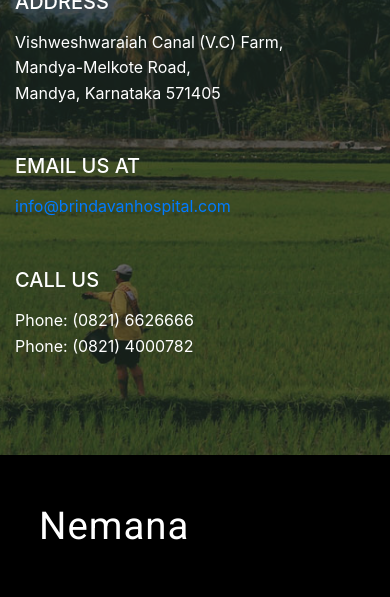
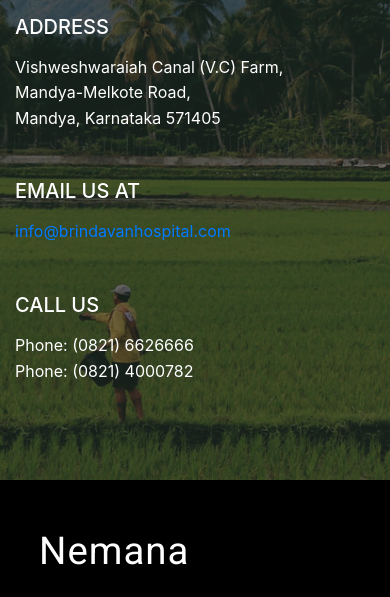
Before and after one commit to yadhun/nemana-agro, a PHP site: page / in a window 390 px wide. Shown: the part 5903-6500 px from the top of the page. Run offline with PHP 8.4, Linux system fonts and the light colour scheme.

Commit message:
Update index.php

```diff
--- a/index.php
+++ b/index.php
@@ -476,7 +476,7 @@
                             </div>
                         </div>
                         <div class="col-md-1"></div>
-                        <div class="col-md-5 element-animate">
+                        <div class="col-md-5 element-animate" style="margin-top: 25px;">
 
                           <h5 class="text-uppercase mb-3" style="color:#fff;">Address</h5>
                           <p class="mb-5" style="color:#fff;">Vishweshwaraiah Canal (V.C) Farm,<br/> Mandya-Melkote Road,<br/> Mandya, Karnataka 571405</p>
```
